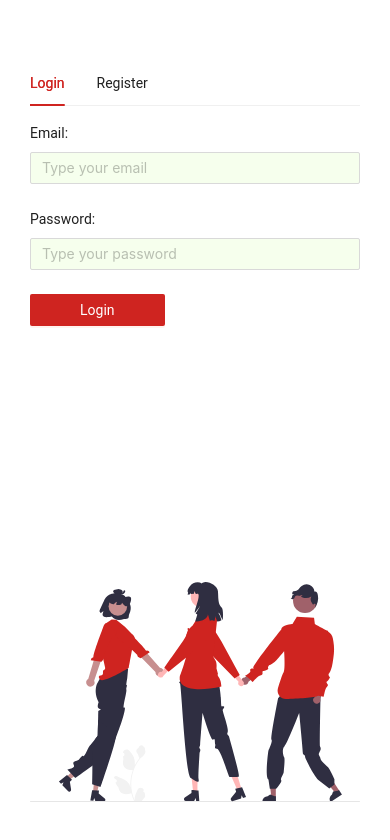
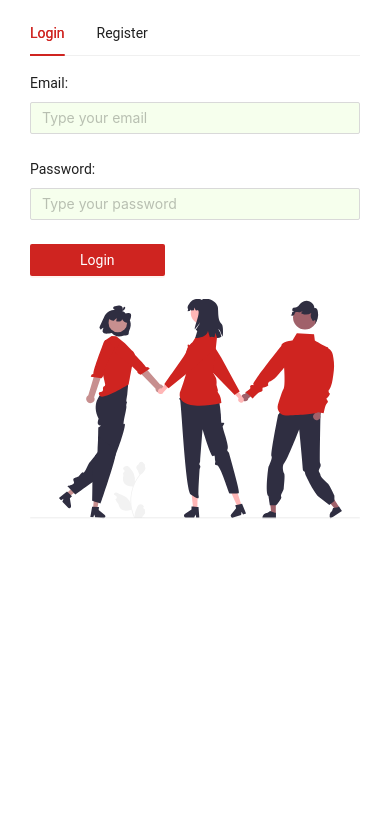
Before and after one commit to Mostakimw/unity-aid-client, a React (Vite) app: page /account in a window 390 px wide. Shown: the top 840 px of the page. Built offline with nearby package versions, Linux system fonts and the light colour scheme.

Commit message:
account page image height fixed

```diff
--- a/src/animation/account.ts
+++ b/src/animation/account.ts
@@ -1,5 +1,5 @@
 export const account = {
-  first: { y: -30, opacity: 0 },
+  first: { y: -20, opacity: 0 },
   last: {
     opacity: 1,
     duration: 0.8,
--- a/src/components/shared/Navbar/Navbar.tsx
+++ b/src/components/shared/Navbar/Navbar.tsx
@@ -15,8 +15,8 @@ const { Header } = Layout;
 const items = [
   {
     label: (
-      <div className="flex items-center mt-[12px] ">
-        <img src={logo} alt="logo" className="w-12  mr-2" />
+      <div className="flex items-center  lg:mt-[12px] ">
+        <img src={logo} alt="logo" className="w-12  mr-2 " />
       </div>
     ),
     key: 1,
--- a/src/pages/Authentication/Authentication.tsx
+++ b/src/pages/Authentication/Authentication.tsx
@@ -39,7 +39,8 @@ const Authentication = () => {
         gutter={80}
         justify="center"
         align="middle"
-        style={{ minHeight: "100vh", padding: 10 }}
+        style={{  padding: 10 }}
+        className="sm:min-h-[80vh] md:min-h-[100vh]"
       >
         {/* Right side image */}
         <Col
@@ -47,7 +48,12 @@ const Authentication = () => {
           lg={{ span: 12, order: 1 }}
           className="gutter-row"
         >
-          <motion.div variants={account} initial="first" animate="last">
+          <motion.div
+            variants={account}
+            initial="first"
+            animate="last"
+            className=""
+          >
             <img
               src={loginImg}
               alt="Image"
@@ -63,7 +69,7 @@ const Authentication = () => {
         >
           <Row justify="center">
             <Col span={24}>
-              <div style={{ height: "400px" }}>
+              <div className="sm:h-[200px] lg:h-[400px]">
                 {" "}
                 {/* Set fixed height and overflow */}
                 <Tabs
```
